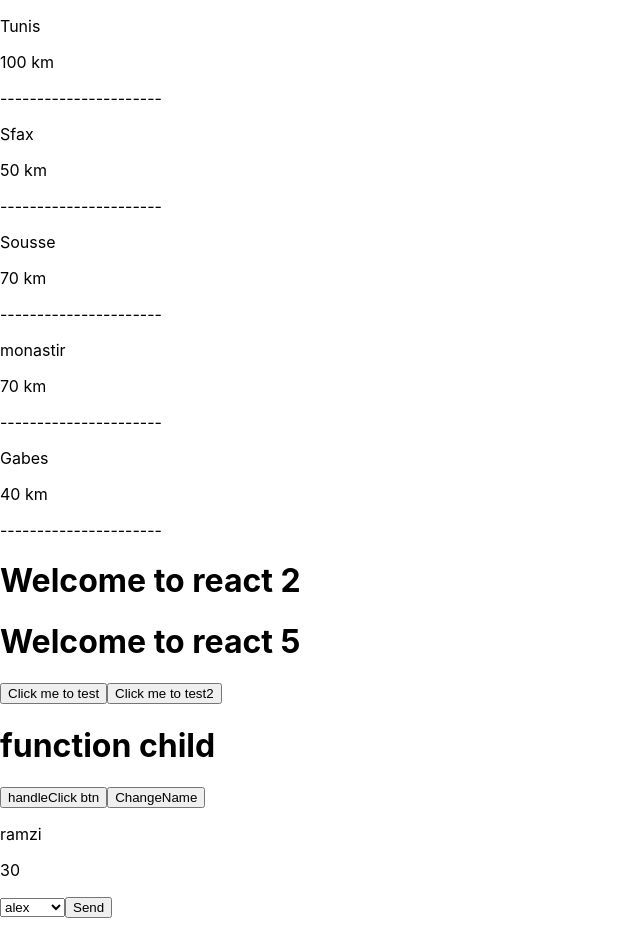
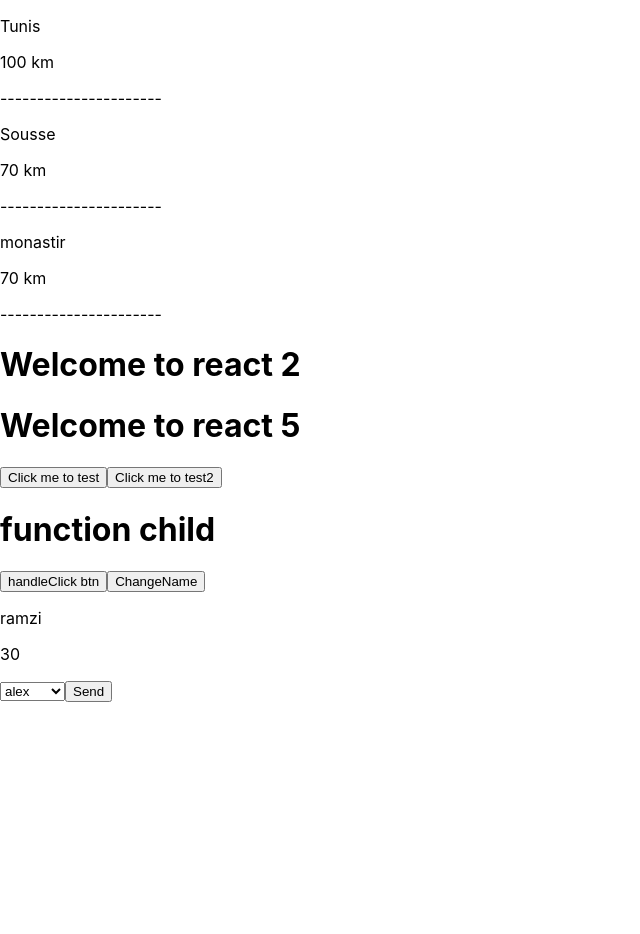
Before and after one commit to ramzirahmi/React-NPM, a React (Create React App) app: page / in a window 1280 px wide. Shown: the whole page, without its empty margins (0-640 px from the left). After the commit the page ends 800 px from the top, so only its background shows below. Built offline with nearby package versions, Linux system fonts and the light colour scheme.

Commit message:
Output If Condition

```diff
--- a/src/Components/Listitem.js
+++ b/src/Components/Listitem.js
@@ -1,14 +1,17 @@
 function Listitem({ ville }) {
   return (
     <>
-      {" "}
-      {ville.map((itemvile, index) => (
-        <div key={index}>
-          <p>{itemvile.name}</p>
-          <p>{itemvile.surface} km</p>
-          <p>----------------------</p>
-        </div>
-      ))}
+      {ville.map(
+        (itemville, index) =>
+          // If Condition
+          itemville.surface > 50 && (
+            <div key={index}>
+              <p>{itemville.name}</p>
+              <p>{itemville.surface} km</p>
+              <p>----------------------</p>
+            </div>
+          )
+      )}
     </>
   );
 }
```
